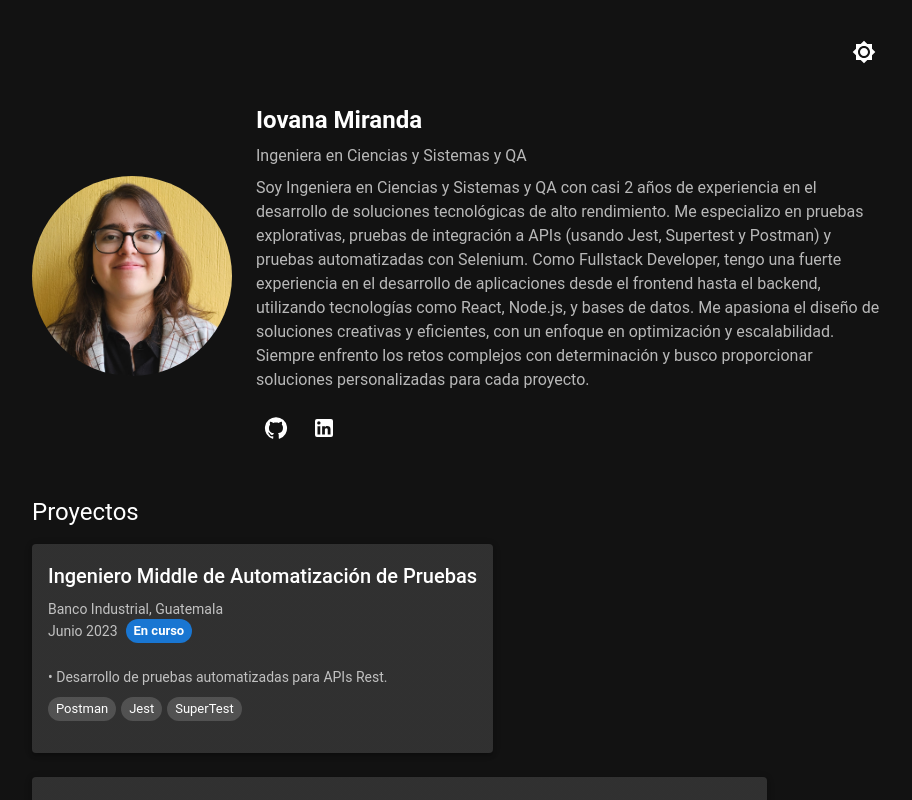
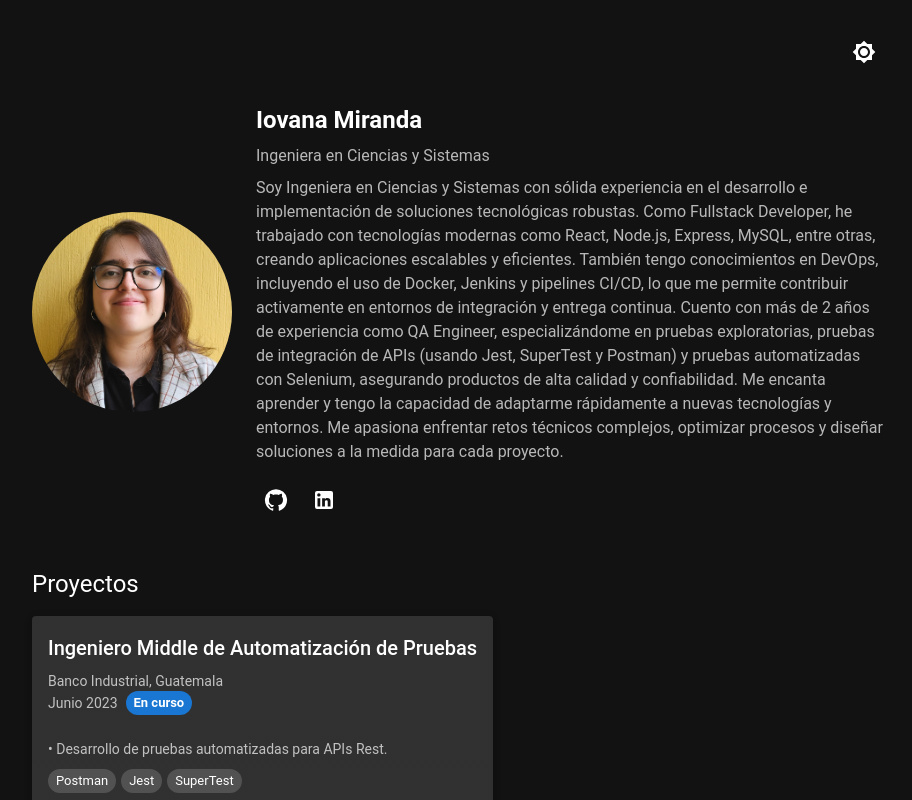
Before and after one commit to miova280703/iovamirandadev, a React (Create React App) app in the folder portafolio/: page / in a window 1280 px wide. Shown: the top 800 px of the page, without its empty margins (182-1094 px from the left). Built offline with nearby package versions, Linux system fonts and the light colour scheme; some icons are missing.

Commit message:
Actualizacion header

```diff
--- a/portafolio/src/components/Header.jsx
+++ b/portafolio/src/components/Header.jsx
@@ -5,22 +5,22 @@ import { GitHub, LinkedIn } from "@mui/icons-material";
 
 const content = {
     es: {
-        title: "Ingeniera en Ciencias y Sistemas y QA",
+        title: "Ingeniera en Ciencias y Sistemas",
         description:
-          "Soy Ingeniera en Ciencias y Sistemas y QA con casi 2 años de experiencia en el desarrollo de soluciones tecnológicas de alto rendimiento. " +
-          "Me especializo en pruebas explorativas, pruebas de integración a APIs (usando Jest, Supertest y Postman) y pruebas automatizadas con Selenium. " +
-          "Como Fullstack Developer, tengo una fuerte experiencia en el desarrollo de aplicaciones desde el frontend hasta el backend, utilizando tecnologías como React, Node.js, y bases de datos. " +
-          "Me apasiona el diseño de soluciones creativas y eficientes, con un enfoque en optimización y escalabilidad. " +
-          "Siempre enfrento los retos complejos con determinación y busco proporcionar soluciones personalizadas para cada proyecto.",
+          `Soy Ingeniera en Ciencias y Sistemas con sólida experiencia en el desarrollo e implementación de soluciones tecnológicas robustas.
+          Como Fullstack Developer, he trabajado con tecnologías modernas como React, Node.js, Express, MySQL, entre otras, creando aplicaciones escalables y eficientes.
+          También tengo conocimientos en DevOps, incluyendo el uso de Docker, Jenkins y pipelines CI/CD, lo que me permite contribuir activamente en entornos de integración y entrega continua.
+          Cuento con más de 2 años de experiencia como QA Engineer, especializándome en pruebas exploratorias, pruebas de integración de APIs (usando Jest, SuperTest y Postman) y pruebas automatizadas con Selenium, asegurando productos de alta calidad y confiabilidad.
+          Me encanta aprender y tengo la capacidad de adaptarme rápidamente a nuevas tecnologías y entornos. Me apasiona enfrentar retos técnicos complejos, optimizar procesos y diseñar soluciones a la medida para cada proyecto.`,
       },
       en: {
-        title: "Systems Engineer and QA",
+        title: "Science and Systems Engineer",
         description:
-          "I am a Systems Engineer and QA with almost 2 years of experience in developing high-performance technological solutions. " +
-          "I specialize in exploratory testing, API integration testing (using Jest, Supertest, and Postman), and automated testing with Selenium. " +
-          "As a Fullstack Developer, I have strong experience in developing applications from frontend to backend using technologies like React, Node.js, and databases. " +
-          "I am passionate about designing creative and efficient solutions with a focus on optimization and scalability. " +
-          "I always face complex challenges with determination and strive to provide tailored solutions for each project.",
+          `I am a Systems Engineering graduate with solid experience in developing and implementing robust technological solutions.
+          As a Fullstack Developer, I have worked with modern technologies such as React, Node.js, Express, MySQL, among others, creating scalable and efficient applications.
+          I also have knowledge in DevOps, including the use of Docker, Jenkins, and CI/CD pipelines, which allows me to actively contribute in continuous integration and delivery environments.
+          I have over 2 years of experience as a QA Engineer, specializing in exploratory testing, API integration testing (using Jest, SuperTest, and Postman), and automated testing with Selenium, ensuring high-quality and reliable products.
+          I love learning and have the ability to quickly adapt to new technologies and environments. I am passionate about facing complex technical challenges, optimizing processes, and designing tailored solutions for each project.`,
       },
 };
 
```
